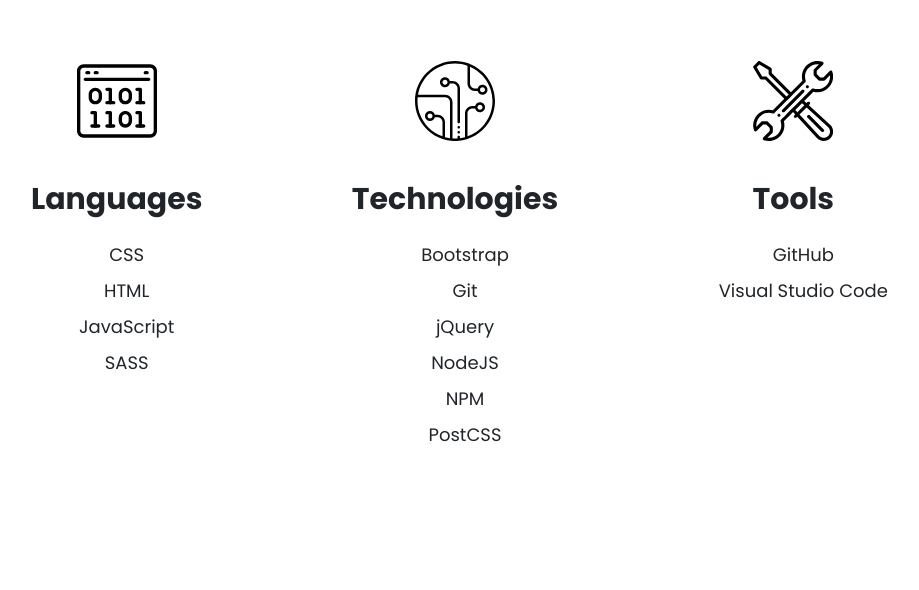
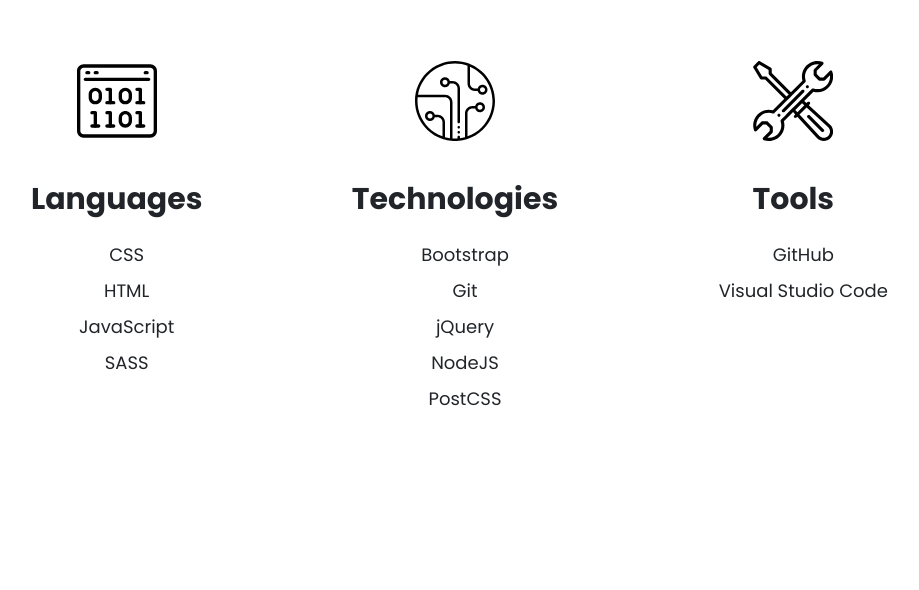
Before and after one commit to kasmonavvt/kasmonavvt.github.io, a website built with Parcel: page index.html in a window 1280 px wide. Shown: the part 1918-2508 px from the top of the page, without its empty margins (185-1104 px from the left). Built offline with nearby package versions, Linux system fonts and the light colour scheme.

Commit message:
Remove NPM skill.

```diff
--- a/index.html
+++ b/index.html
@@ -198,7 +198,6 @@
 							<li class="skills-card__skill">Git</li>
 							<li class="skills-card__skill">jQuery</li>
 							<li class="skills-card__skill">NodeJS</li>
-							<li class="skills-card__skill">NPM</li>
 							<li class="skills-card__skill">PostCSS</li>
 						</ul>
 					</div>
```
